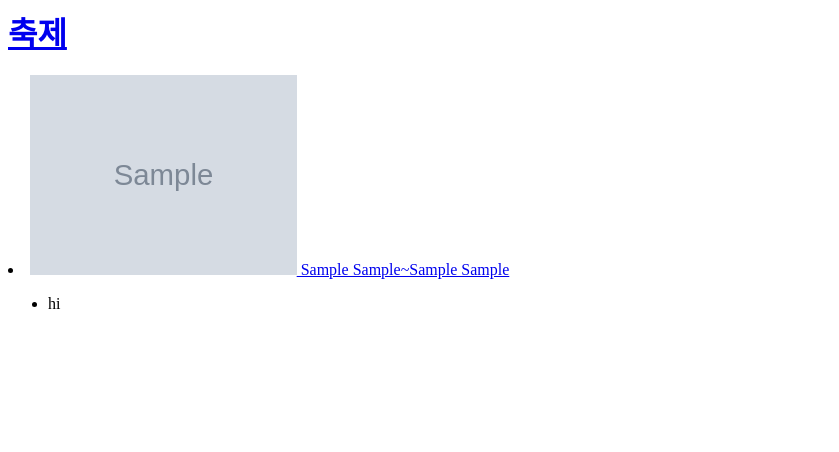
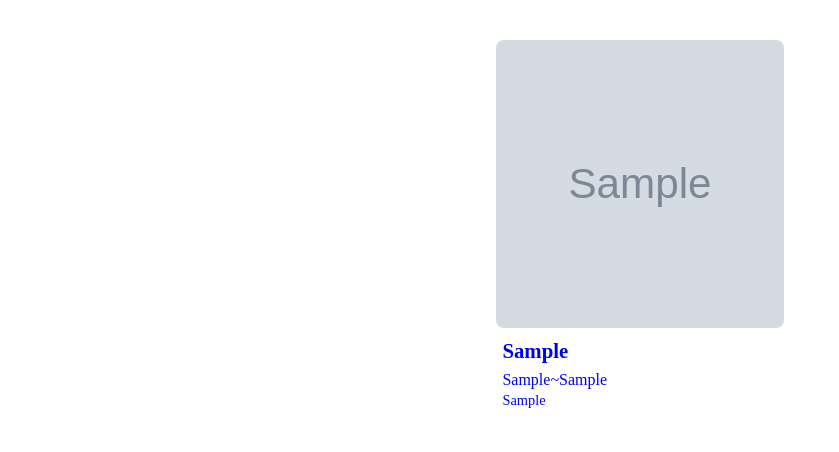
Before and after one commit to nodb/FestivalMap, a Django app: page /festival/ in a window 1280 px wide. Shown: the top 452 px of the page, without its empty margins (0-839 px from the left). Run offline with Django 4.2, Linux system fonts and the light colour scheme; tables that the repository leaves empty hold one stand-in row (values such as "Sample post"); grey boxes marked "Sample" are stand-in pictures; a database or web service that is not in the repository returns one stand-in record (values such as "Sample title"); data that the repository does not hold is empty.

Commit message:
add: festival list 웹페이지 구성

```diff
--- /dev/null
+++ b/festivalmap/static/css/list.css
@@ -0,0 +1,60 @@
+.thumbnail_box {
+  height: 18rem;
+  width: 18rem;
+  overflow: hidden;
+}
+.thumbnail {
+  display: block;
+  width: 100%;
+  height: 100%;
+  isolation: isolate;
+  object-fit: cover;
+  border-radius: 8px;
+}
+.list_box {
+  display: flex;
+  max-width: 60rem;
+  text-align: initial;
+  padding: 0;
+  border: none;
+  border-radius: 0;
+  flex-wrap: wrap;
+}
+.list {
+  padding: 1rem;
+  box-sizing: border-box;
+}
+.content_box {
+  width: 18rem;
+}
+.list_name {
+  font-size: 1.3rem;
+  padding: 0.7rem 0.4rem 0;
+  font-weight: bold;
+}
+.list_date {
+  font-size: 1rem;
+  padding: 0.5rem 0.4rem 0;
+  /* color: #1a1a24; */
+}
+.list_area {
+  font-size: 0.9rem;
+  padding: 0.2rem 0.4rem;
+  /* color: #666670; */
+}
+a {
+  text-decoration: none;
+}
+a:visited {
+  color: black;
+}
+.list:hover {
+  background-color: #1b263b;
+  border-radius: 10px;
+}
+.list:hover > a > div.content_box > div.list_name {
+  color: white;
+}
+.list:hover > a {
+  color: #f89e86;
+}
--- a/festivalmap/templates/festivalmap/detail.html
+++ b/festivalmap/templates/festivalmap/detail.html
@@ -54,7 +54,7 @@
       <article>
         <div class="img_box">
           <div class="slider" style="transform: translate3d(0rem, 0px, 0px)">
-            {% for img in 이미지%}
+            {% for img in 이미지 %}
             <div class="inner">
               <img class="img" src="{{img}}" id="{{forloop.counter}}" />
             </div>
--- a/festivalmap/templates/festivalmap/head.html
+++ b/festivalmap/templates/festivalmap/head.html
@@ -2,5 +2,6 @@
 <head>
   <meta charset="UTF-8" />
   <title>Title</title>
-  <link rel="stylesheet" href="{% static 'css/style.css' %}" />
+  <link rel="stylesheet" href="{% static 'css/detail.css' %}" />
+  <link rel="stylesheet" href="{% static 'css/list.css' %}" />
 </head>
--- /dev/null
+++ b/festivalmap/templates/festivalmap/list.html
@@ -0,0 +1,26 @@
+{% extends 'base.html' %} {% block content %}
+<body style="background-color: white">
+  <div>
+    <section>
+      <article>
+        <ul class="list_box">
+          {% for key, value in article.items %}
+          <li class="list">
+            <a href="{{ value.id }}">
+              <div class="thumbnail_box">
+                <img src="{{ value.이미지 }}" class="thumbnail" />
+              </div>
+              <div class="content_box">
+                <div class="list_name">{{ value.이름 }}</div>
+                <div class="list_date">{{ value.날짜 }}</div>
+                <div class="list_area">{{ value.지역 }}</div>
+              </div>
+            </a>
+          </li>
+          {% endfor %}
+        </ul>
+      </article>
+    </section>
+  </div>
+</body>
+{% endblock %}
--- a/festivalmap/views.py
+++ b/festivalmap/views.py
@@ -21,52 +21,44 @@
 
 
 def festival(request):
-    article = ''
-    for x in festival_list.festival(0):
-        article += f'''
-                    <li>
-                        <a href="{x["id"]}">
-                            <img src="{x["img"]}", height=200/>
-                            {x["name"]}
-                            {x["date_start"]}~{x["date_end"]}
-                            {x["area"]}
-                        </a>
-                    </li>
-                    '''
-    return HttpResponse(HTMLTemplate(article))
-
+    article = {}
+    # for x in festival_list.festival(0):
+    #     article += f'''
+    #                 <li>
+    #                     <a href="{x["id"]}">
+    #                         <img src="{x["img"]}", height=200/>
+    #                         {x["name"]}
+    #                         {x["date_start"]}~{x["date_end"]}
+    #                         {x["area"]}
+    #                     </a>
+    #                 </li>
+    #                 '''
+    for i, x in enumerate(festival_list.festival(0)):
+        article[f"list_{i}"] = {"id" : x["id"],
+                                "이미지" : x["img"],
+                                "이름" : x["name"],
+                                "날짜" : x["date_start"]+"~"+x["date_end"],
+                                "지역" : x["area"]}
+        # article[f"list_{i}"] = [x["id"],
+        #                         x["img"],
+        #                         x["name"],
+        #                         x["date_start"]+"~"+x["date_end"],
+        #                         x["area"]]
+    # return HttpResponse(HTMLTemplate(article))
+    return render(request, 'festivalmap/list.html', {"article" : article})
 
 def festival_id(request, id):
     article = ''
     x = festival_info.festival(id)
-    img = ''
-    # for y in x["img"]:
-    #     img += f'<img src="{y}" loading="lazy">'
     insta = ''
     if x["insta"]:
         insta = x["insta"]
     homepage = ''
     if x["homepage"]:
         homepage = x["homepage"]
-    # article = f'''
-    #             <a href="https://korean.visitkorea.or.kr/kfes/detail/fstvlDetail.do?fstvlCntntsId={id}"></a>
-    #             <li>이름 : {x["name"]}</li>
-    #             <li>주제 : {x["title"]}</li>
-    #             <li>내용 : {x["content"]}</li>
-    #             <li>이미지 : {img}</li>
-    #             <li>날짜 : {x["date"]}</li>
-    #             <li>주소 : {x["address"]}</li>
-    #             <li>가격 : {x["price"]}</li>
-    #             <li>주관사 : {x["partner"]}</li>
-    #             <li>전화번호 : {x["tell"]}</li>
-    #             {insta}
-    #             {homepage}
-    #             '''
-    # return HttpResponse(HTMLTemplate(article))
     article = {"이름" : x["name"],
                "주제" : x["title"],
                "내용" : x["content"],
-            #    "이미지" : img,
                "배경" : x["img"][0],
                "이미지" : x["img"][1:],
                "이미지3" : x["img"][3:],
```
Also changed, not shown: festivalmap/festival_list.py (line endings or trailing spaces).
